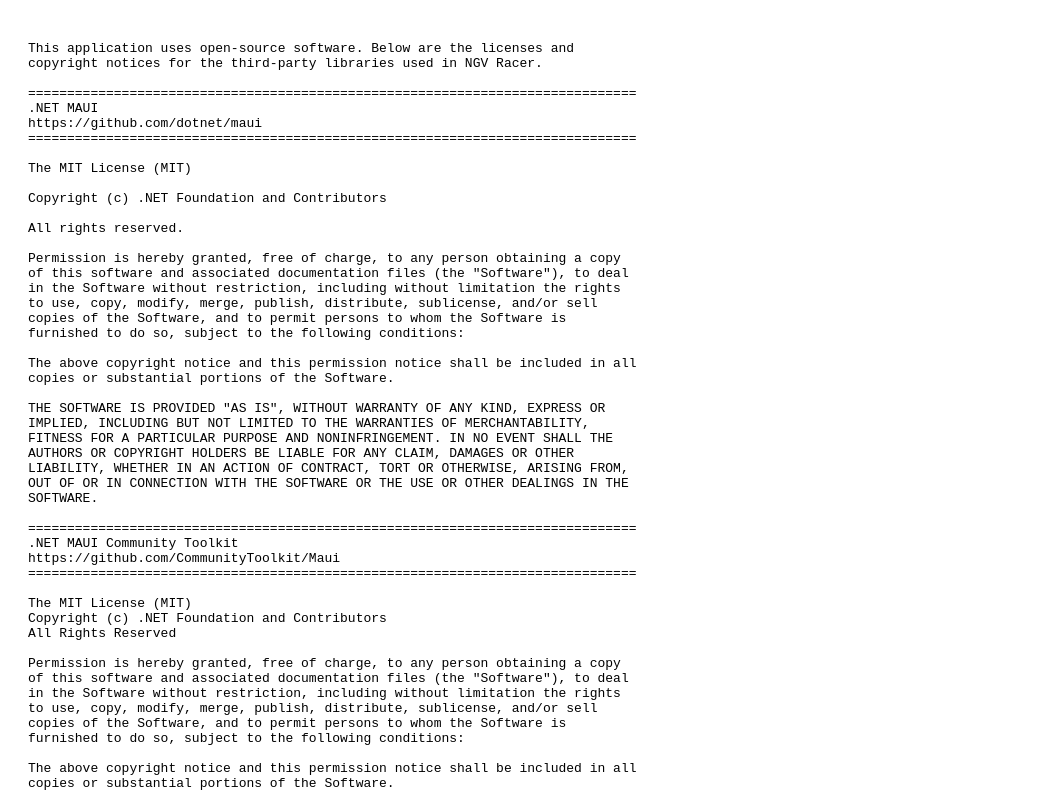
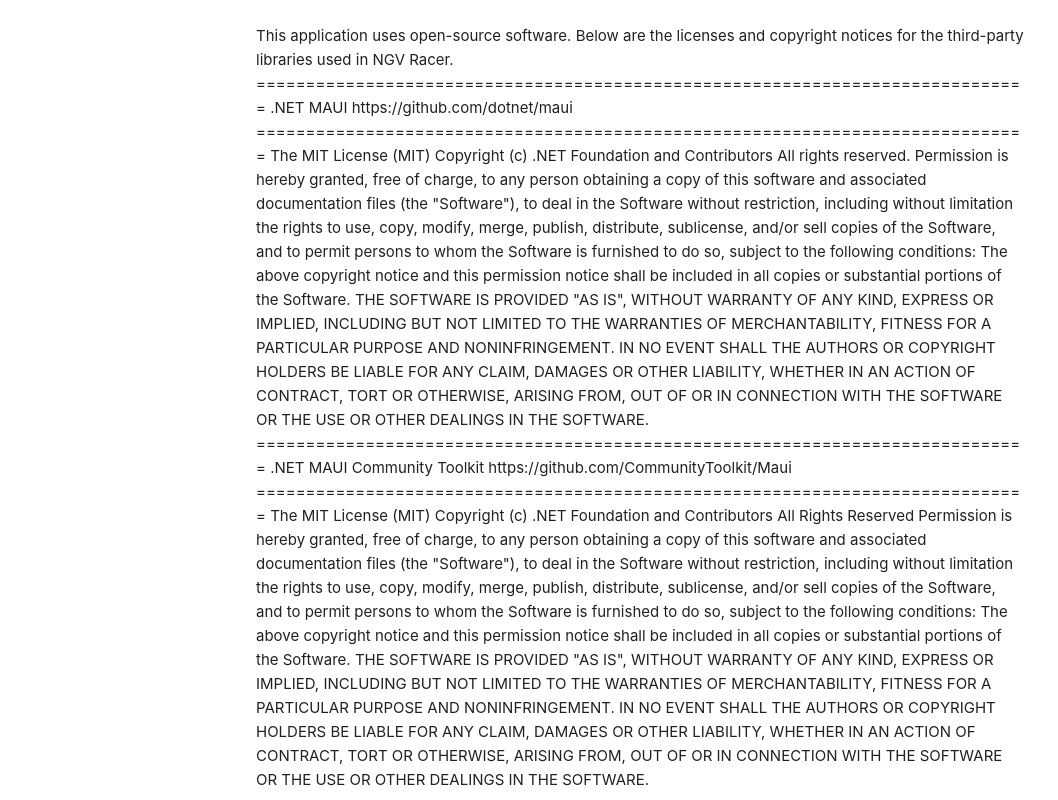
Before and after one commit to ngvmeot/racer, a plain HTML site: page licenses/index.html in a window 1280 px wide. Shown: the top 800 px of the page, without its empty margins (0-1058 px from the left). Drawn offline with Linux system fonts and the light colour scheme.

Commit message:
Update index.html

```diff
--- a/licenses/index.html
+++ b/licenses/index.html
@@ -2,21 +2,34 @@
 <html lang="en">
 <head>
     <meta charset="UTF-8">
+    <meta name="viewport" content="width=device-width, initial-scale=1.0">
     <title>NGV Racer - Licenses</title>
     <style>
         body {
-            background-color: #ffffff;
-            color: #000000;
-            padding: 20px;
-            font-family: monospace;
+
         }
-        pre {
+        div {
+            /* Размеры и адаптивность */
+    max-width: 800px;
+    width: 100%;
+    margin: 0 auto;
+    padding: 16px;
+    box-sizing: border-box;
 
+    /* Переносы текста и защита от длинных ссылок */
+    white-space: normal;
+    overflow-wrap: break-word;
+
+    /* Читаемость текста */
+    font-family: -apple-system, BlinkMacSystemFont, "Segoe UI", Roboto, sans-serif;
+    font-size: 15px;
+    line-height: 1.6;
+    color: #212121;
         }
     </style>
 </head>
 <body>
-<pre>
+<div>
 This application uses open-source software. Below are the licenses and
 copyright notices for the third-party libraries used in NGV Racer.
 
@@ -31,22 +44,11 @@ Copyright (c) .NET Foundation and Contributors
 
 All rights reserved.
 
-Permission is hereby granted, free of charge, to any person obtaining a copy
-of this software and associated documentation files (the "Software"), to deal
-in the Software without restriction, including without limitation the rights
-to use, copy, modify, merge, publish, distribute, sublicense, and/or sell
-copies of the Software, and to permit persons to whom the Software is
-furnished to do so, subject to the following conditions:
+Permission is hereby granted, free of charge, to any person obtaining a copy of this software and associated documentation files (the "Software"), to deal in the Software without restriction, including without limitation the rights to use, copy, modify, merge, publish, distribute, sublicense, and/or sell copies of the Software, and to permit persons to whom the Software is furnished to do so, subject to the following conditions:
 
-The above copyright notice and this permission notice shall be included in all
-copies or substantial portions of the Software.
+The above copyright notice and this permission notice shall be included in all copies or substantial portions of the Software.
 
-THE SOFTWARE IS PROVIDED "AS IS", WITHOUT WARRANTY OF ANY KIND, EXPRESS OR
-IMPLIED, INCLUDING BUT NOT LIMITED TO THE WARRANTIES OF MERCHANTABILITY,
-FITNESS FOR A PARTICULAR PURPOSE AND NONINFRINGEMENT. IN NO EVENT SHALL THE
-AUTHORS OR COPYRIGHT HOLDERS BE LIABLE FOR ANY CLAIM, DAMAGES OR OTHER
-LIABILITY, WHETHER IN AN ACTION OF CONTRACT, TORT OR OTHERWISE, ARISING FROM,
-OUT OF OR IN CONNECTION WITH THE SOFTWARE OR THE USE OR OTHER DEALINGS IN THE
+THE SOFTWARE IS PROVIDED "AS IS", WITHOUT WARRANTY OF ANY KIND, EXPRESS OR IMPLIED, INCLUDING BUT NOT LIMITED TO THE WARRANTIES OF MERCHANTABILITY, FITNESS FOR A PARTICULAR PURPOSE AND NONINFRINGEMENT. IN NO EVENT SHALL THE AUTHORS OR COPYRIGHT HOLDERS BE LIABLE FOR ANY CLAIM, DAMAGES OR OTHER LIABILITY, WHETHER IN AN ACTION OF CONTRACT, TORT OR OTHERWISE, ARISING FROM, OUT OF OR IN CONNECTION WITH THE SOFTWARE OR THE USE OR OTHER DEALINGS IN THE
 SOFTWARE.
 
 ==============================================================================
@@ -812,7 +814,6 @@ from any court of competent jurisdiction, without any requirement to post a bond
 or other security, or to prove actual damages or that monetary damages are not
 an adequate remedy. Such remedies are not exclusive and are in addition to all
 other remedies that may be available at law, in equity or otherwise.
-</pre>
-
+</div>
 </body>
 </html>
```
